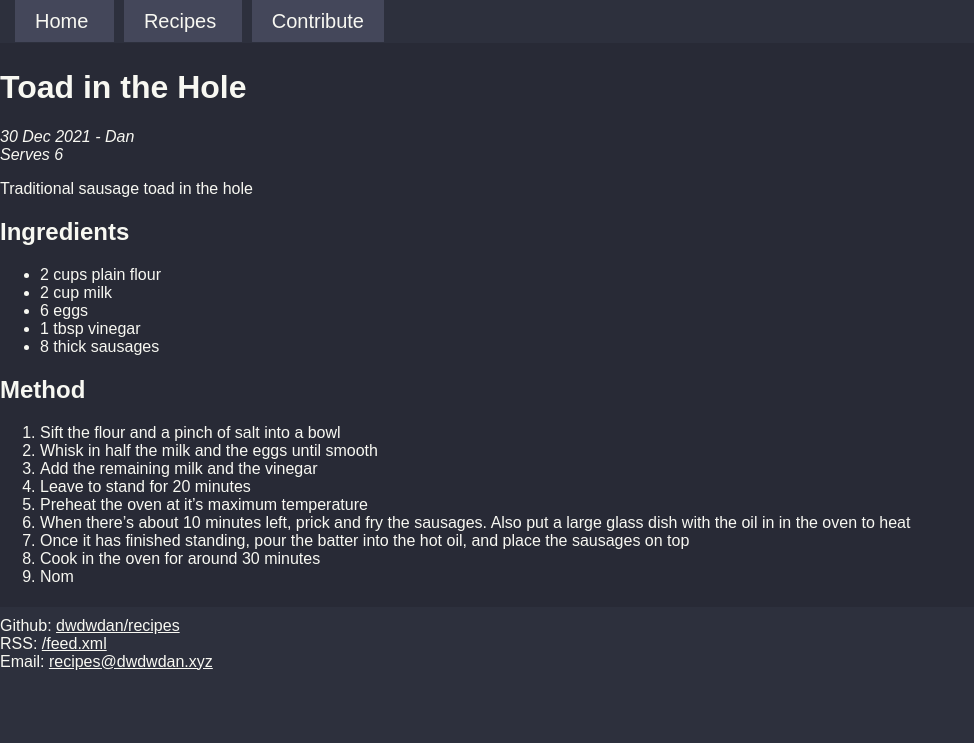
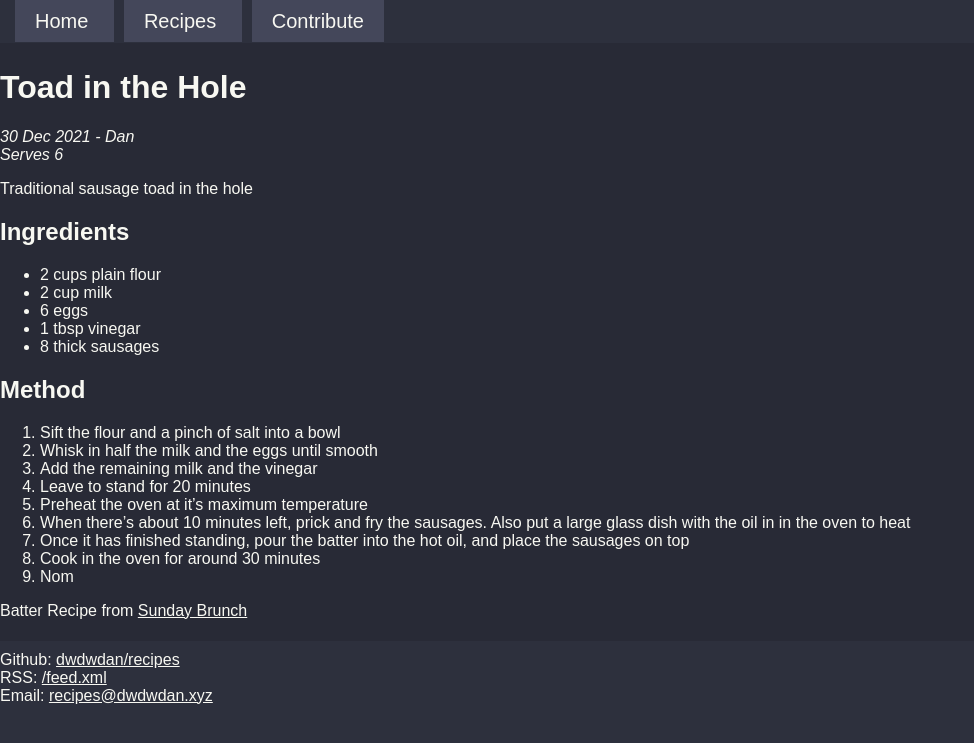
Before and after one commit to dwdwdan/recipes, a Jekyll site: the page built from _posts/2021-12-30-Toad-In-The-Hole.md, in a window 1280 px wide. Shown: the top 743 px of the page, without its empty margins (0-974 px from the left). Built offline with Jekyll 4.4.1, drawn with Linux system fonts in a browser that asks for light colours.

Commit message:
Add accreditation for batter recipe

```diff
--- a/_posts/2021-12-30-Toad-In-The-Hole.md
+++ b/_posts/2021-12-30-Toad-In-The-Hole.md
@@ -23,3 +23,5 @@ serves: 6
 7. Once it has finished standing, pour the batter into the hot oil, and place the sausages on top
 8. Cook in the oven for around 30 minutes
 9. Nom
+
+Batter Recipe from [Sunday Brunch](https://www.instagram.com/p/CBILDaGnqdP/?utm_medium=copy_link)
```
